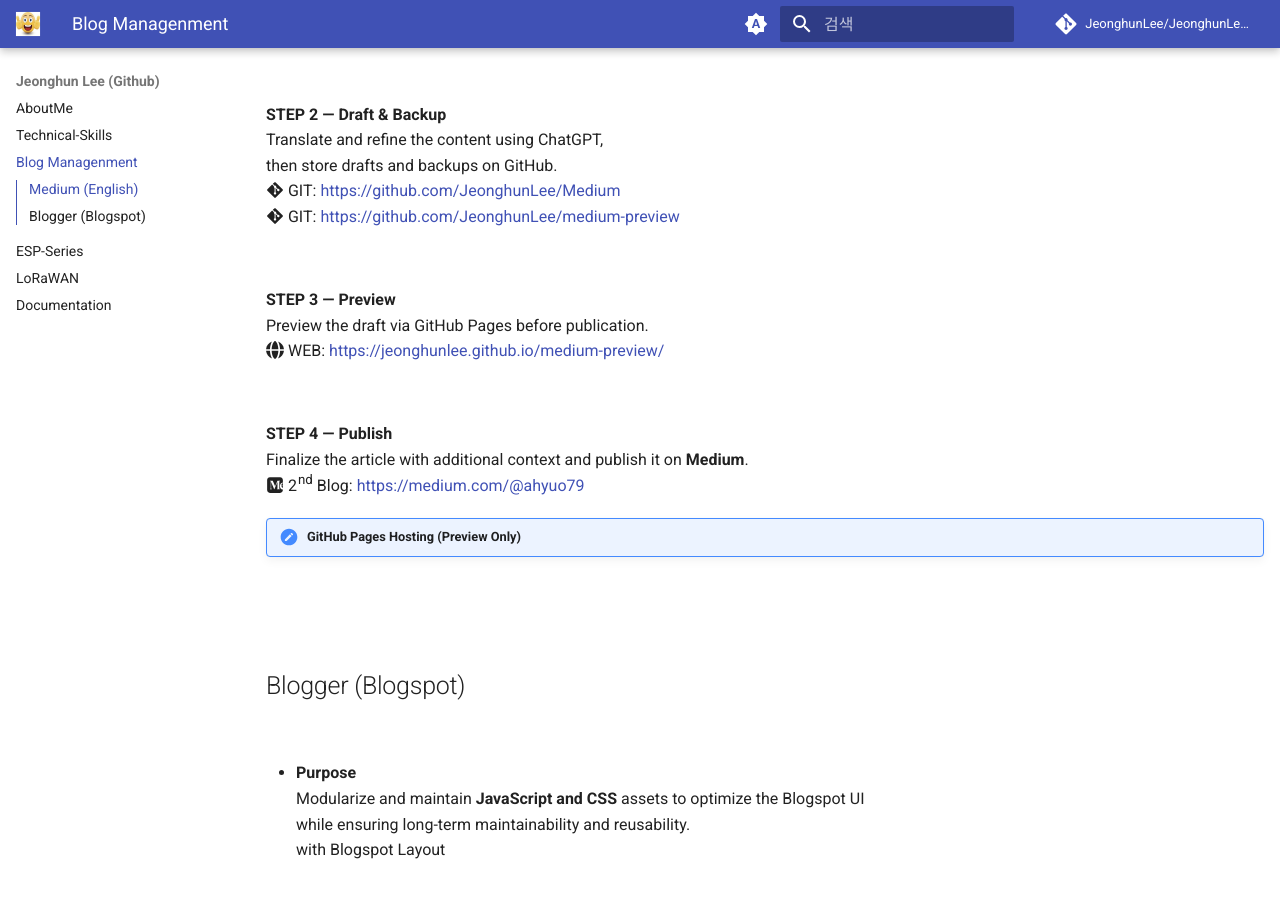
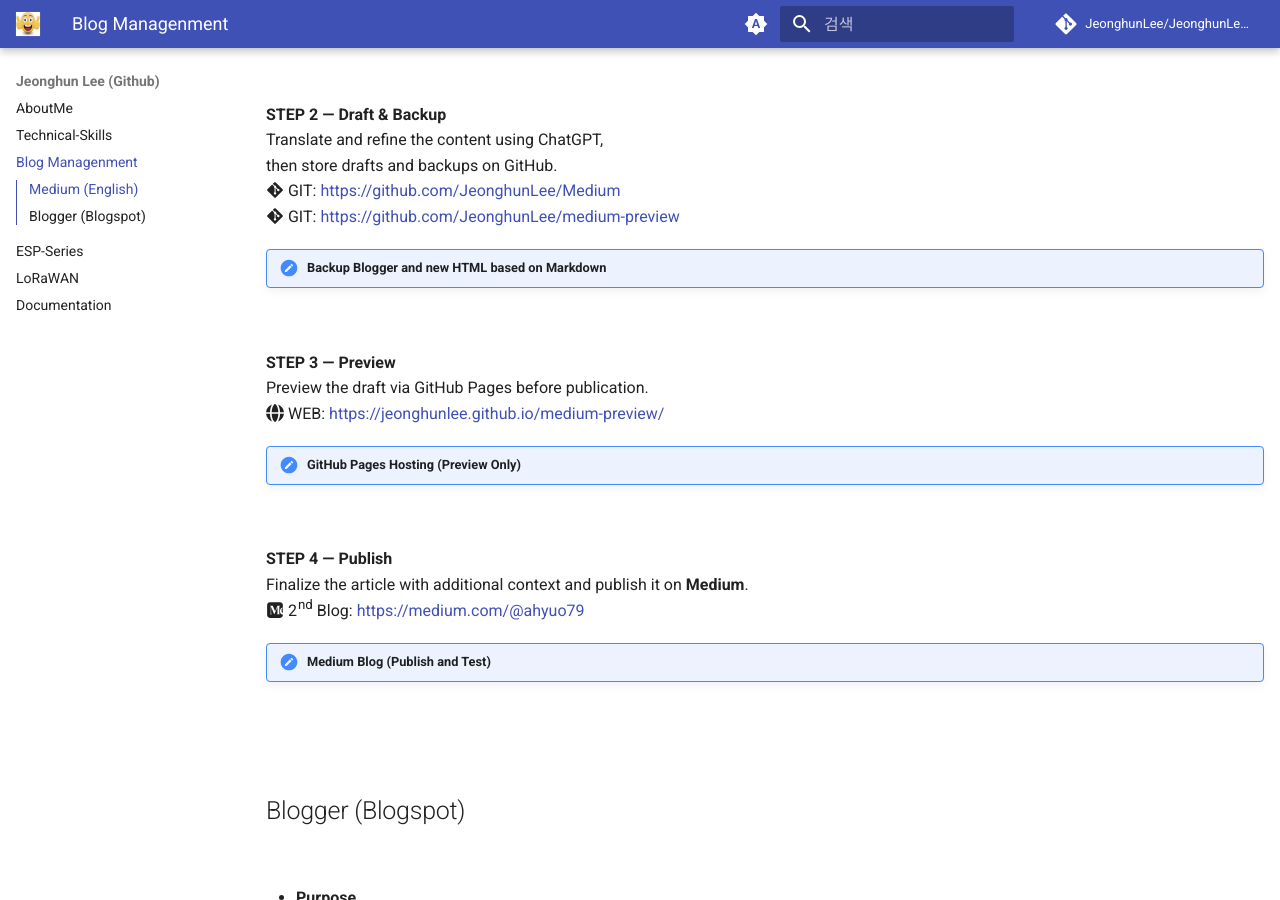
Before and after one commit to JeonghunLee/JeonghunLee.github.io, an MkDocs documentation site: the page built from docs/project_blogs_management.md, in a window 1280 px wide and 900 px high, scrolled down 883 px. Built offline with MkDocs 1.6.1 and Material for MkDocs 9.7.7, drawn with Linux system fonts in a browser that asks for light colours; comment, search, counter and statistics services are not loaded.

Commit message:
update it

```diff
--- a/docs/project_blogs_management.md
+++ b/docs/project_blogs_management.md
@@ -49,11 +49,15 @@
 :fontawesome-brands-git-alt: GIT: https://github.com/JeonghunLee/Medium
 :fontawesome-brands-git-alt: GIT: https://github.com/JeonghunLee/medium-preview
 
+!!! note "Backup Blogger and new HTML based on Markdown"
+
 <br>
 
 **STEP 3 — Preview**
 Preview the draft via GitHub Pages before publication.
 :fontawesome-solid-globe: WEB: https://jeonghunlee.github.io/medium-preview/
+
+!!! note "GitHub Pages Hosting (Preview Only)"
 
 <br>
 
@@ -61,7 +65,8 @@
 Finalize the article with additional context and publish it on **Medium**.
 :fontawesome-brands-medium: 2nd Blog: https://medium.com/@ahyuo79
 
-!!! note "GitHub Pages Hosting (Preview Only)"
+!!! note "Medium Blog (Publish and Test)"
+
 
 <br>
 <br>
```
